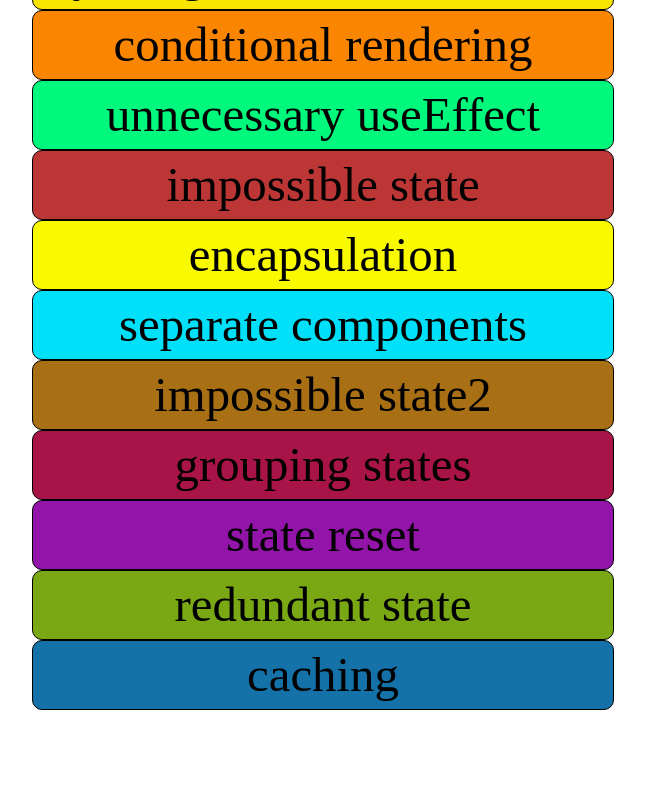
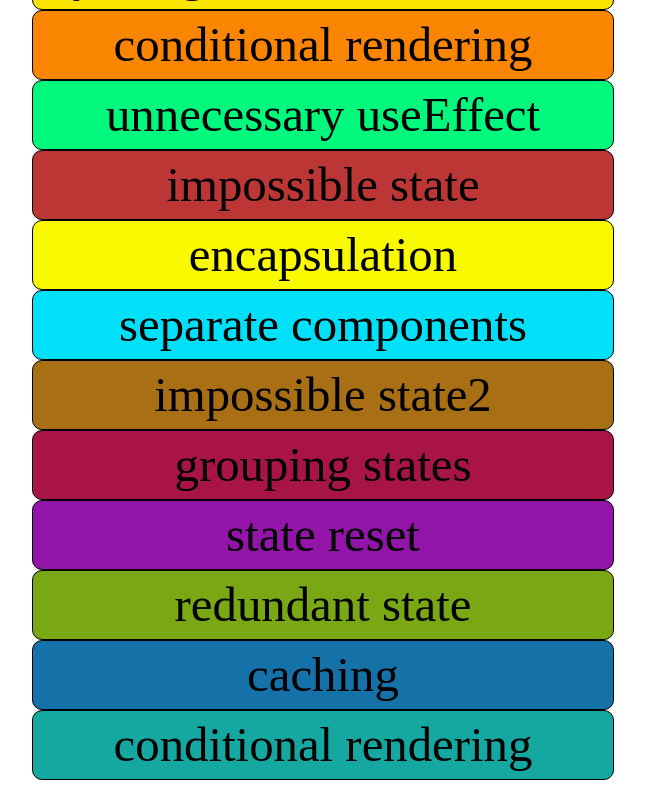
Before and after one commit to duglikespiano/reactjs-best-practice, a React (Create React App) app: page / in a window 1280 px wide. Shown: the part 570-1370 px from the top of the page, without its empty margins (317-962 px from the left). Before the commit the page ends 1300 px from the top, so only its background shows below. Built offline with nearby package versions, Linux system fonts and the light colour scheme.

Commit message:
19 - CONDITIONAL RENDERING2

```diff
--- a/src/Route.tsx
+++ b/src/Route.tsx
@@ -18,6 +18,7 @@ import GroupingStates from './components/15_grouping_states/GroupingStates';
 import StateReset from './components/16_state_reset/StateReset';
 import RedundantState from './components/17_redundant_state/RedundantState';
 import Caching from './components/18_caching/Caching';
+import ConditionalRendering2 from './components/19_conditional_rendering2/ConditionalRendering2';
 
 const router = createBrowserRouter([
 	{
@@ -113,6 +114,10 @@ const router = createBrowserRouter([
 		path: '/18_caching',
 		element: <Caching />,
 	},
+	{
+		path: '/19_conditional_rendering2',
+		element: <ConditionalRendering2 role={'ADMIN'} />,
+	},
 ]);
 
 export default function Route() {
--- a/src/components/0_home/Home.scss
+++ b/src/components/0_home/Home.scss
@@ -71,5 +71,8 @@
 		&:nth-of-type(18) {
 			background-color: rgb(20, 114, 168);
 		}
+		&:nth-of-type(19) {
+			background-color: rgb(20, 168, 161);
+		}
 	}
 }
--- a/src/components/0_home/componentsInfo.ts
+++ b/src/components/0_home/componentsInfo.ts
@@ -89,4 +89,9 @@ export const componentsInfo = [
 		name: 'caching',
 		path: '/18_caching',
 	},
+	{
+		id: 19,
+		name: 'conditional rendering',
+		path: '/19_conditional_rendering2',
+	},
 ];
--- a/src/components/18_caching/Caching.tsx
+++ b/src/components/18_caching/Caching.tsx
@@ -16,11 +16,16 @@ export default function Caching() {
 
 	const displayUser = async () => {
 		const user = await getUser();
+		console.log(user);
 	};
 
 	const modifyUser = async () => {
 		const user = await getUser();
+		console.log(user);
 	};
+
+	displayUser();
+	modifyUser();
 
 	return <div></div>;
 }
--- /dev/null
+++ b/src/components/19_conditional_rendering2/ConditionalRendering2.tsx
@@ -0,0 +1,27 @@
+// If a conditional state has more than 3 options, nested ternary operator can be easily used
+// but actually it make code's readibility worse
+// So instead of it, separate nested ternary by making variables and simple ternary like below
+
+type Role = {
+	role: 'ADMIN' | 'TEACHER' | 'STUDENT';
+};
+
+const AdminView = () => <div>Admin</div>;
+const TeacherView = () => <div>Teacher</div>;
+const StudentView = () => <div>Student</div>;
+const GuestView = () => <div>Guest</div>;
+
+const RolesViews = {
+	ADMIN: AdminView,
+	TEACHER: TeacherView,
+	STUDENT: StudentView,
+};
+
+export default function ConditionalRendering2(props: Role) {
+	const View = RolesViews[props.role] ?? GuestView;
+	return (
+		<div>
+			<View />
+		</div>
+	);
+}
```
